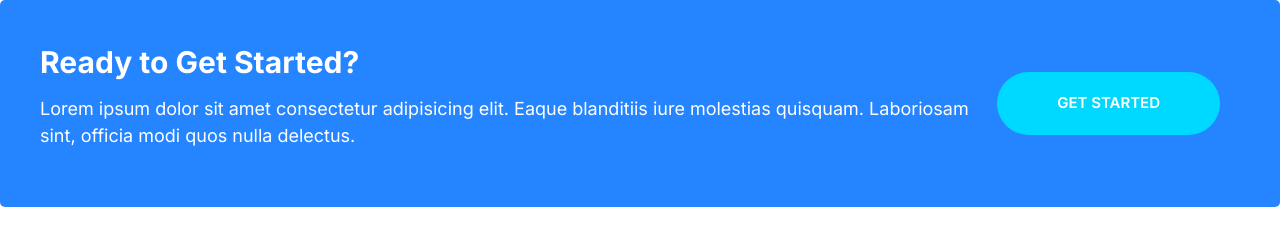
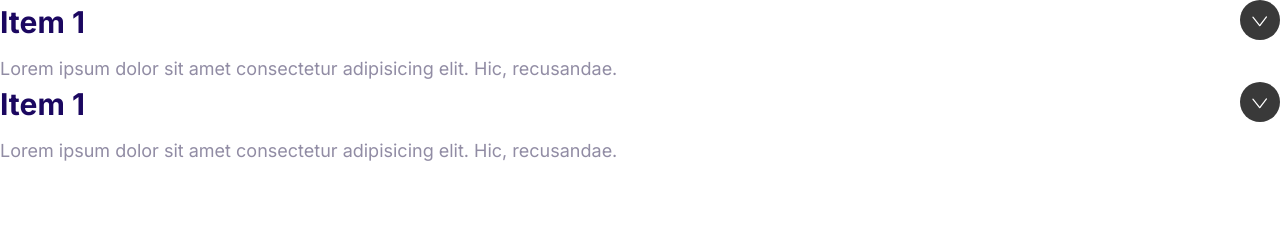
Before and after one commit to Onguko/TrialMoshify, a plain HTML site: page index.html in a window 1280 px wide. Drawn offline with Linux system fonts and the light colour scheme.

Commit message:
implementing the structure of our collapsible

```diff
--- a/css/styles.css
+++ b/css/styles.css
@@ -551,3 +551,36 @@ display: flex;
         margin: 0 2rem;
     }
 }
+
+/* Collapsibles */
+
+.collapsible__header {
+    display: flex;
+    justify-content: space-between;
+}
+
+.collapsible__heading {
+    margin-top: 0;
+    font-size: 3rem;
+}
+
+.collapsible__chevron {
+    transform: rotate(-90deg);
+    transition: transform .3s;
+}
+
+.collapsible__content {
+    max-height: 0;
+    overflow: hidden;
+    opacity: 0;
+    transition: all 0.3s;
+}
+
+.collapsible--expanded .collapsible__chevron{
+transform: rotate(0);
+}
+
+.collapsible--expanded .collapsible__content {
+    max-height: 100vh;
+    opacity: 1;
+}
--- a/index.html
+++ b/index.html
@@ -15,18 +15,35 @@
     <link rel="stylesheet" href="css/styles.css" />
   </head>
   <body>
-    <div class="callout callout--primary">
-      <div class="grid grid--1x2">
-        <div class="callout__content">
-          <h2 class="callout__heading">Ready to Get Started?</h2>
-          <p>
-            Lorem ipsum dolor sit amet consectetur adipisicing elit. Eaque
-            blanditiis iure molestias quisquam. Laboriosam sint, officia modi
-            quos nulla delectus.
-          </p>
-        </div>
-        <a href="#" class="btn btn--secondary btn--stretched">Get Started</a>
+    <div class="collapsible collapsible--expanded">
+      <header class="collapsible__header">
+        <h2 class="collapsible__heading">Item 1</h2>
+        <img
+          class="icon icon--white collapsible__chevron"
+          src="images/chevron.svg"
+          alt=""
+        />
+      </header>
+      <div class="collapsible__content">
+        Lorem ipsum dolor sit amet consectetur adipisicing elit. Hic,
+        recusandae.
       </div>
     </div>
+    <div class="collapsible collapsible--expanded">
+      <header class="collapsible__header">
+        <h2 class="collapsible__heading">Item 1</h2>
+        <img
+          class="icon icon--white collapsible__chevron"
+          src="images/chevron.svg"
+          alt=""
+        />
+      </header>
+      <div class="collapsible__content">
+        Lorem ipsum dolor sit amet consectetur adipisicing elit. Hic,
+        recusandae.
+      </div>
+    </div>
+
+    <script src="js/main.js"></script>
   </body>
 </html>
--- /dev/null
+++ b/js/main.js
@@ -0,0 +1,6 @@
+const collapsibles = document.querySelectorAll(".collapsible");
+collapsibles.forEach((item) =>
+  item.addEventListener("click", function () {
+    this.classList.toggle("collapsible--expanded");
+  })
+);
```
Also changed, not shown: components/collapsible.html (added, +26 -0 lines), Images/chevron.svg (added).
